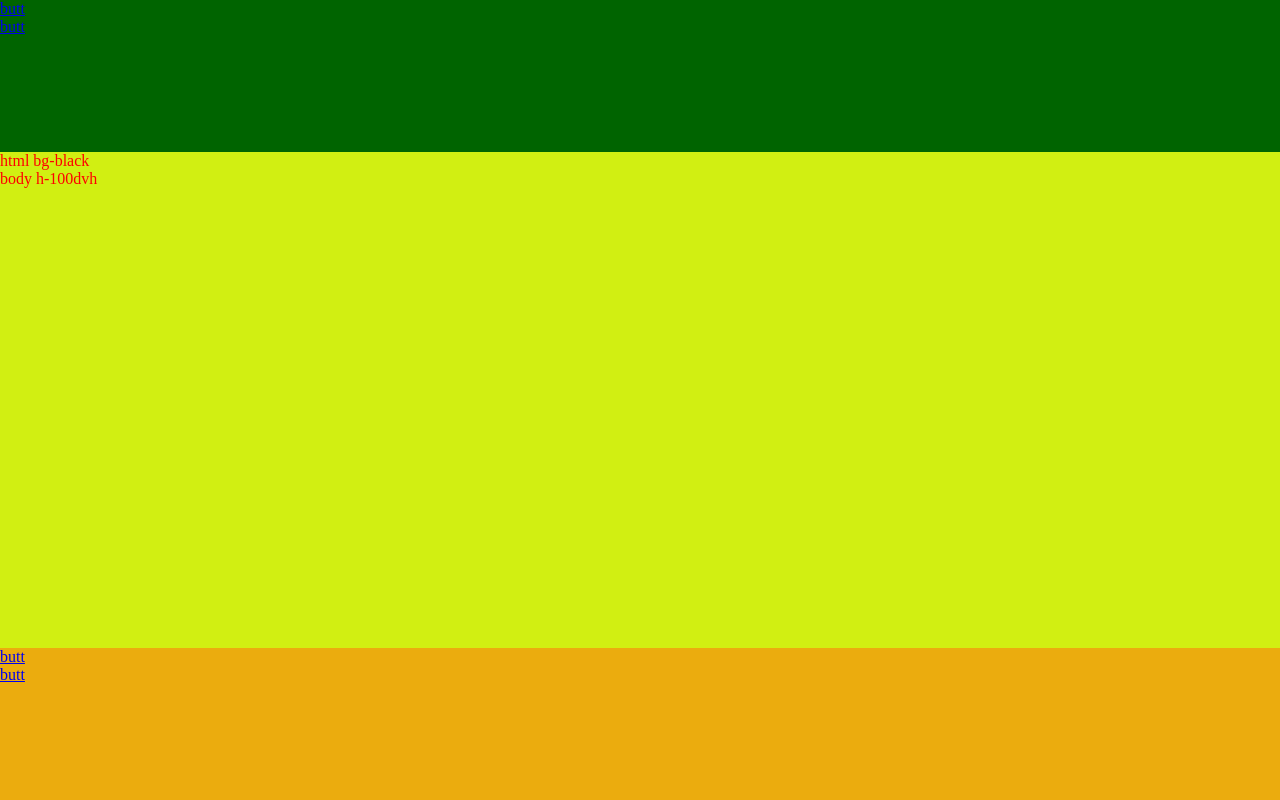
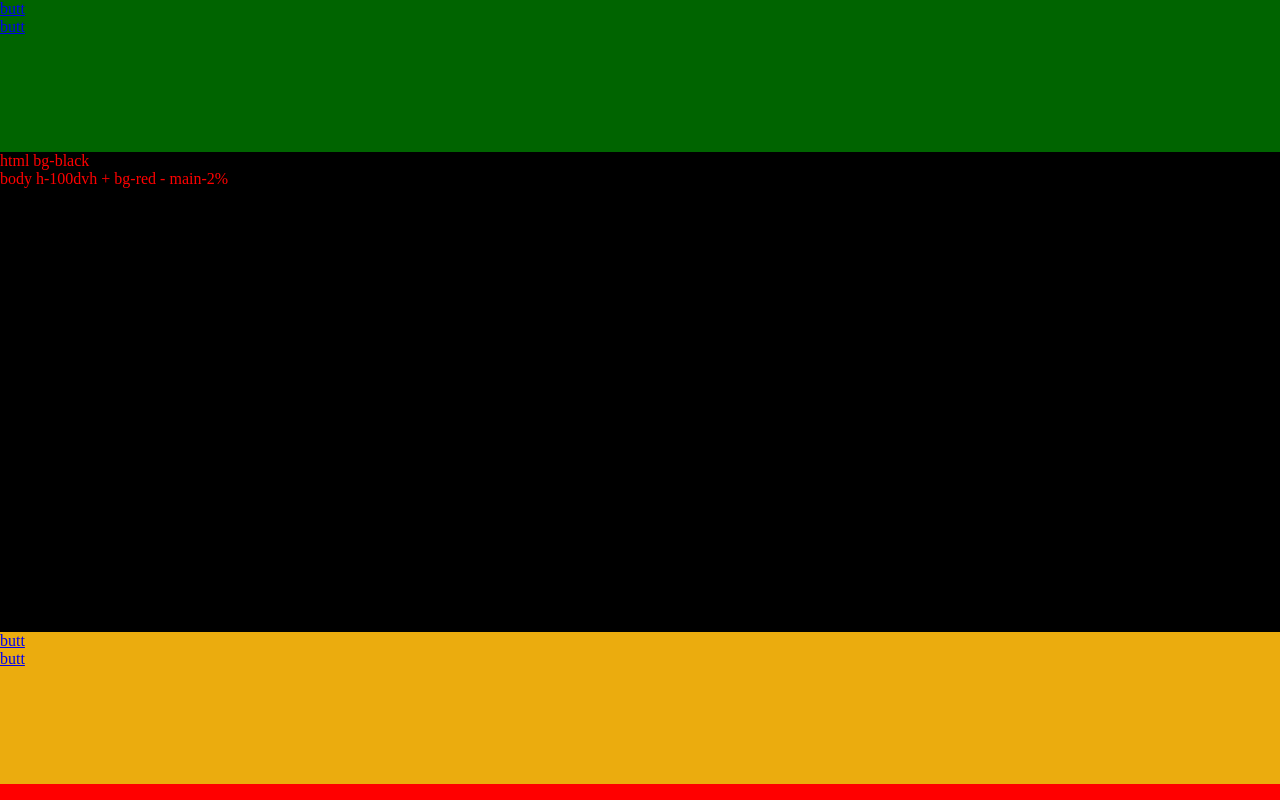
Before and after one commit to bavo-git/wsntsrc, a plain HTML site: page index.html in a window 1280 px wide. Drawn offline with Linux system fonts and the light colour scheme.

Commit message:
bg-red -2%

```diff
--- a/css/20-body.css
+++ b/css/20-body.css
@@ -1,5 +1,7 @@
 
 body {
+    background: red;
+
     height: 100dvh;
 }
 
--- a/css/40-main.css
+++ b/css/40-main.css
@@ -1,6 +1,6 @@
 
 main {
-    background-color: rgb(209, 239, 18);
+    background: black;
 
-    height: 62%;
+    height: 60%;
 }
--- a/index.html
+++ b/index.html
@@ -25,7 +25,7 @@
     <main>
         <section style="color: red;">
             <p>html bg-black</p>
-            <p>body h-100dvh</p>
+            <p>body h-100dvh + bg-red - main-2%</p>
             <!-- <p>body - solar 100dvh без адрески</p> -->
         </section>
     </main>
```
